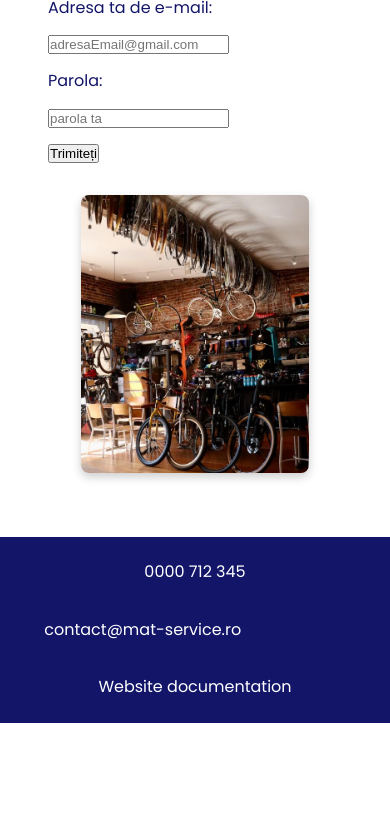
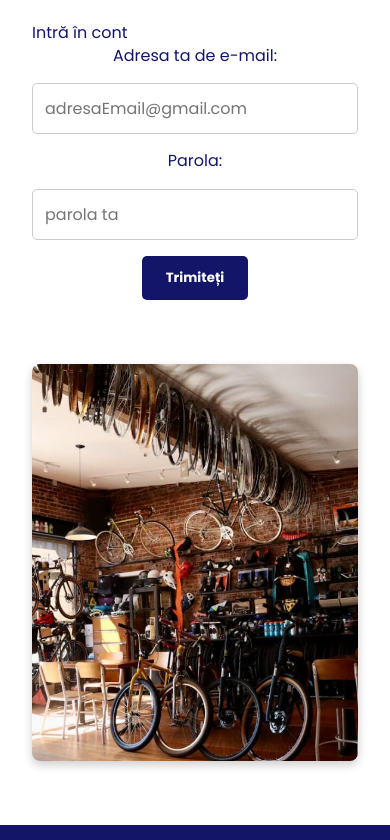
Before and after one commit to MadalinTheGrey/MaT_TitireziiZburatori, a website: page public/Login/test.html in a window 390 px wide. Shown: the part 247-1087 px from the top of the page. Before the commit the page ends 970 px from the top, so only its background shows below. Drawn offline with nearby package versions, Linux system fonts and the light colour scheme.

Commit message:
update login page

```diff
--- a/public/Login/test.css
+++ b/public/Login/test.css
@@ -20,24 +20,26 @@ html {
   font-size: 3.5rem;
 }
 
-/* FAQ */
+/* === LOGIN FORM SECTION === */
 .appointment-form {
   display: flex;
-    flex-wrap: wrap;
+  flex-wrap: nowrap; /* important! */
   justify-content: space-between;
+  align-items: flex-start;
   gap: 2rem;
   padding: 4rem 2rem;
   max-width: 1200px;
-    margin: 0 auto;
-    margin-top: 5rem;
+  margin: 5rem auto 0 auto;
 }
 
+/* Stânga: titlu + formular */
 .form-content {
   flex: 1;
-    min-width: 200px;
+  min-width: 0;
   text-align: left;
 }
 
+/* Titlu LOGIN cu linie deasupra */
 .form-title {
   color: #121568;
   margin-bottom: 2rem;
@@ -54,10 +56,9 @@ html {
   margin-bottom: 8px;
 }
 
+/* Formularul */
 #form-login {
-    display: flex;
   width: 100%;
-    max-width: 100%;
 }
 
 #form-login fieldset {
@@ -65,58 +66,76 @@ html {
   flex-direction: column;
   align-items: flex-start;
   width: 100%;
-    max-width: 100%;
   border-width: 0;
   gap: 1rem;
 }
 
+.input-text {
+  font-family: "Poppins", sans-serif;
+  font-size: 1rem;
+  padding: 0.75rem;
+  width: 100%;
+  max-width: 500px;
+  border: 1px solid #ccc;
+  border-radius: 5px;
+}
+
+.submit-btn {
+  font-family: "Poppins", sans-serif;
+  background-color: #121568;
+  color: white;
+  cursor: pointer;
+  font-weight: bold;
+  padding: 0.75rem 1.5rem;
+  border-radius: 5px;
+  max-width: 200px;
+}
+
+#send-form {
+  background-color: #121568;
+  color: white;
+  border: none;
+  cursor: pointer;
+  font-weight: bold;
+}
+
+/* Dreapta: imaginea */
 .faq-image {
   flex: 1;
-    min-width: 200px;
   display: flex;
   justify-content: center;
   align-items: center;
 }
 
 .faq-image img {
-    width: 70%;
+  width: 100%;
   max-width: 500px;
   border-radius: 8px;
-    box-shadow: 0 4px 10px rgba(0,0,0,0.2);
+  box-shadow: 0 4px 10px rgba(0, 0, 0, 0.2);
 }
 
-  @media (max-width: 768px) {
+/* === RESPONSIVE === */
+@media (max-width: 992px) {
   .appointment-form {
-      flex-direction: column;
-      align-items: center;
+    flex-wrap: wrap;
   }
 
-    .appointment-form, .form-content {
-      text-align: center;
+  .form-content,
+  .faq-image {
+    flex: 1 1 100%;
+    max-width: 100%;
+  }
+
+  .faq-image {
+    margin-top: 2rem;
   }
 
   .form-title::before {
     visibility: hidden;
   }
 
-    .form-content {
-      width: 100%;
-      max-width: 500px;
-      padding: 0 1rem;
-    }
-
-    .faq-image img {
-      max-width: 100%;
+  #form-login fieldset {
+    align-items: center;
+    text-align: left;
   }
 }
-    @media (max-width: 500px){
-        .appointment-form {
-            margin-top: 2rem;
-    }
-  }
-
-  @media (max-width: 350px){
-    .appointment-form {
-        margin-top: 3rem;
-}
-}
--- a/public/Login/test.html
+++ b/public/Login/test.html
@@ -9,6 +9,10 @@
   <link rel="stylesheet" href="../stylesheets/navbar.css" />
   <link rel="stylesheet" href="../stylesheets/footer.css" />
   <link href="https://fonts.googleapis.com/css2?family=Poppins:wght@400;600;700&display=swap" rel="stylesheet"/>
+  <link
+      href="https://unicons.iconscout.com/release/v4.0.8/css/line.css"
+      rel="stylesheet"
+    />
 </head>
 <body>
     <!-- NAVBAR SECTION -->
@@ -18,11 +22,12 @@
   <section class="appointment-form">
     <div class="form-content">
       <h1 class="form-title">LOGIN</h1>
-      <p>Intră</p>
+      <p>Intră în cont</p>
       <form id="form-login" method="post" action="">
         <fieldset>
           <label id="email">Adresa ta de e-mail:</label>
           <input
+          class="input-text"
             type="text"
             id="email-input"
             name="Adresa email"
@@ -31,13 +36,14 @@
           />
           <label id="password-label">Parola:</label>
           <input
+          class="input-text"
             type="text"
             id="password-input"
             name="Parola Input"
             required
             placeholder="parola ta"
           />
-          <input id="send-form" type="submit" value="Trimiteți" />
+          <input class="submit-btn" id="send-form" type="submit" value="Trimiteți" />
         </fieldset>
       </form>
     </div>
```
Lines whose indentation alone changed are shown as unchanged.
